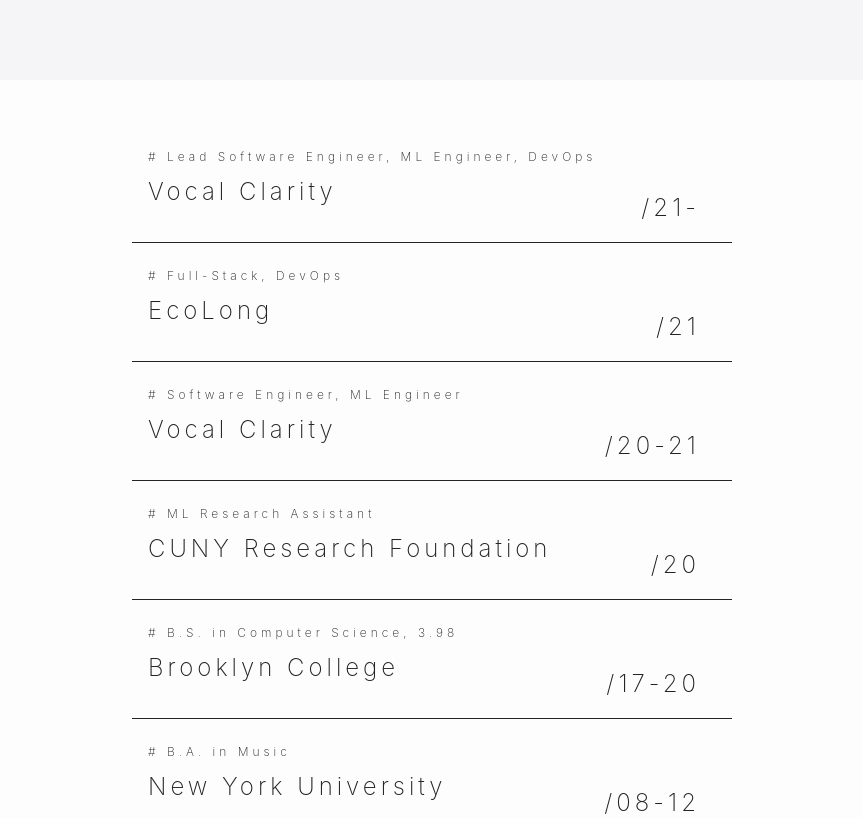
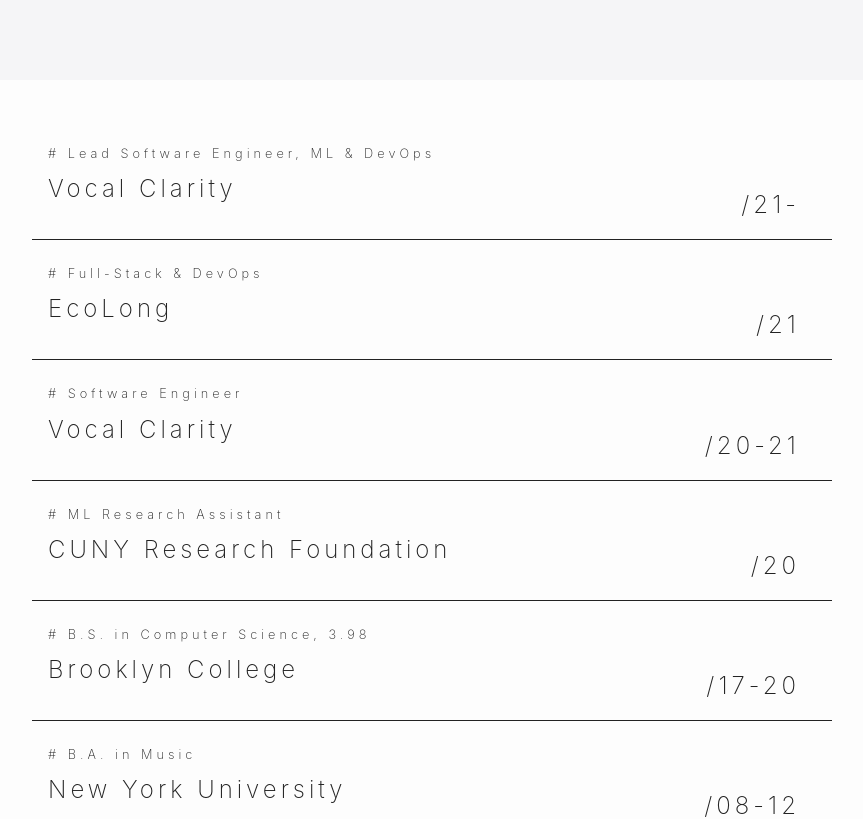
Before and after one commit to MikeAleksa/PersonalWebsiteNextJS, a Next.js app: page / in a window 1280 px wide. Shown: the part 720-1539 px from the top of the page, without its empty margins (208-1071 px from the left). Built offline with nearby package versions, Linux system fonts and the light colour scheme.

Commit message:
update experience animations and info

```diff
--- a/components/Experience.tsx
+++ b/components/Experience.tsx
@@ -1,23 +1,23 @@
 import ExperienceItem from './ExperienceItem'
 
 const Experience = () => (
-  <div>
+  <div className="experience-layout">
     <ExperienceItem
       entity="Vocal Clarity"
       link="https://www.vocalclarity.ai"
-      position="Lead Software Engineer, ML Engineer, DevOps"
+      position="Lead Software Engineer, ML &amp; DevOps"
       timeframe="/21-"
     />
     <ExperienceItem
       entity="EcoLong"
       link="https://www.eco-long.com"
-      position="Full-Stack, DevOps"
+      position="Full-Stack &amp; DevOps"
       timeframe="/21"
     />
     <ExperienceItem
       entity="Vocal Clarity"
       link="https://www.vocalclarity.ai"
-      position="Software Engineer, ML Engineer"
+      position="Software Engineer"
       timeframe="/20-21"
     />
     <ExperienceItem
--- a/styles/style.css
+++ b/styles/style.css
@@ -12,7 +12,7 @@
 
 a {
   color: inherit;
-  cursor: pointer;
+  cursor: crosshair;
   text-decoration: none;
   transition: color 0.25s;
 }
@@ -33,7 +33,7 @@
   --light-text: #ffffff66;
 
   --link-primary: #6c6c6c;
-  --link-inverted: #ffffff4d;
+  --link-inverted: #656565;
   --link-inverted-accent: #ffffffa3;
   --link-inverted-hover: #ffffff;
 
@@ -171,22 +171,25 @@
   }
 }
 
+.experience-layout {
+  display: flex;
+  align-items: center;
+  justify-content: center;
+  flex-direction: column;
+  width: 100%;
+  max-width: 800px;
+}
+
 .experience-item-layout {
   display: flex;
   flex-direction: column;
-  width: 600px;
+  width: 100%;
   padding: 1rem;
   border-bottom: 1px solid var(--primary-text);
 }
 
 .experience-item-layout-last {
   border-bottom: none !important;
-}
-
-@media (max-width: 650px) {
-  .experience-item-layout {
-    width: 100%;
-  }
 }
 
 .experience-entity {
@@ -239,7 +242,7 @@
 .description-light {
   margin: 0.5rem 0;
   line-height: 1.5;
-  font-size: 0.75rem;
+  font-size: 0.8rem;
   font-weight: 200;
   letter-spacing: 0.25rem;
 }
@@ -359,14 +362,13 @@
   }
 }
 
-.experience-item-layout a:not(:hover) {
+.experience-item-layout:not(:hover) .experience-entity {
   visibility: none;
-  animation: text-unpop 0.5s forwards;
+  animation: text-unpop ease-in 0.25s forwards;
 }
 
-.experience-item-layout a:hover,
-.experience-item-layout-last a:hover {
-  animation: text-pop 0.5s forwards;
+.experience-item-layout:hover .experience-entity {
+  animation: text-pop ease-out 0.25s forwards;
 }
 
 @keyframes text-pop {
@@ -385,3 +387,28 @@
     text-indent: 0rem;
   }
 }
+
+.experience-item-layout .experience-timeframe {
+  visibility: visible;
+  position: relative;
+  transition-property: visibility;
+  transition-delay: 0.25s;
+}
+
+.experience-item-layout:hover .experience-timeframe {
+  visibility: hidden;
+}
+
+.experience-item-layout .experience-timeframe::before {
+  visibility: hidden;
+  position: absolute;
+  top: 0;
+  right: 0;
+  content: '\2192';
+  transition-property: visibility;
+  transition-delay: 0.25s;
+}
+
+.experience-item-layout:hover .experience-timeframe::before {
+  visibility: visible;
+}
```
